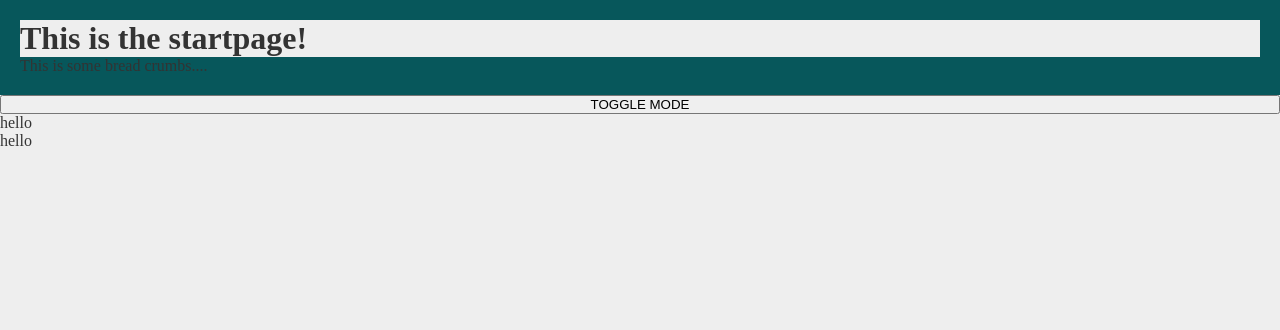
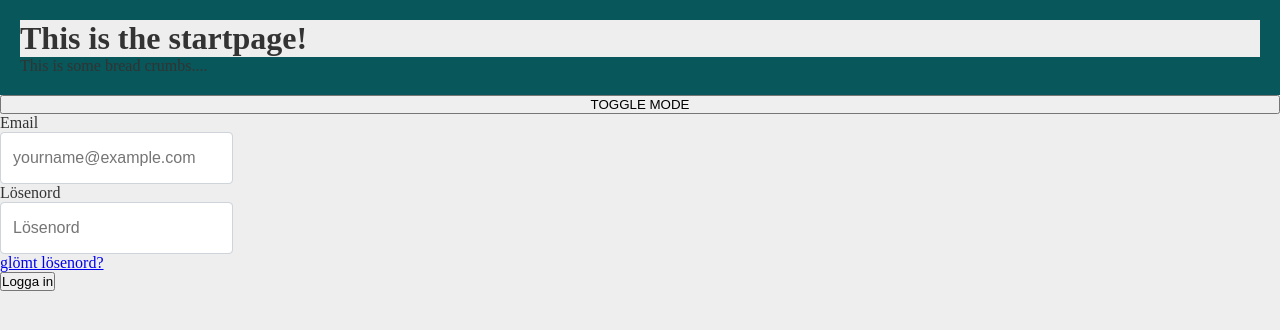
Before and after one commit to teeboteebo/pooff, a React (Create React App) app: page / in a window 1280 px wide. Shown: the top 330 px of the page. Built offline with nearby package versions, Linux system fonts and the light colour scheme.

Commit message:
styling/validation
only did a little of validation just to understand how i can use hooks

```diff
--- a/src/components/Login/index.js
+++ b/src/components/Login/index.js
@@ -1,13 +1,48 @@
-import React from "react";
-import { Container, Row, Col } from "reactstrap";
+import React, {useState } from "react";
+import { Form, Row, Col, Input, Button, Label } from "reactstrap";
 const Login = () => {
-  return (
-    <Container fluid>
+  const [name, setName] = useState("");
+  const [password, setPassword] = useState("");
+
+
+  const onSubmit = (evt) => {
+    evt.preventDefault();
+    alert(
+      `Email: ${name} \n Password: ${password}`
+
+    )
+}
+return (
+    <Form onSubmit={onSubmit}>
       <Row>
-        <Col xs="3">hello</Col>
-        <Col xs="9">hello</Col>
+        <Col sm="12" md={{ size: 6, offset: 3 }}>
+        <Label  className="floating-label" for="exampleEmail">Email</Label>
+          <Input
+          type="email"
+          value={name}
+          onChange={e => setName(e.target.value)}
+          className="form-control"
+          placeholder="yourname@example.com"
+          ></Input>
+        </Col>
+        <Col sm="12" md={{ size: 6, offset: 3 }}>
+        <Label className="floating-label" for="examplePassword">Lösenord</Label>
+
+          <Input
+          type="password"
+          value={password}
+          onChange={e => setPassword(e.target.value)}
+          className="form-control"
+          placeholder="Lösenord"
+         ></Input>
+        </Col>
       </Row>
-    </Container>
+
+      <a href="/">glömt lösenord?</a>
+      <Row>
+      <Button type="submit" value="Submit" >Logga in</Button>
+      </Row>
+    </Form>
   );
 };
 
--- a/src/components/Login/styles.scss
+++ b/src/components/Login/styles.scss
@@ -0,0 +1,23 @@
+.form-control{
+    display: block;
+    height: calc(1.5em + 0.75rem + 2px);
+    padding: 0.375rem 0.75rem;
+    font-size: 1rem;
+    font-weight: 400;
+    line-height: 1.5;
+    color: #495057;
+    background-color: #fff;
+    background-clip: padding-box;
+    border: 1px solid #ced4da;
+    border-radius: 0.25rem;
+    transition: border-color 0.15s ease-in-out, box-shadow 0.15s ease-in-out;
+}
+
+
+
+
+  .floating-label {
+    pointer-events: none;
+    left: 20px;
+    transition: 0.2s ease all;
+  }
```
